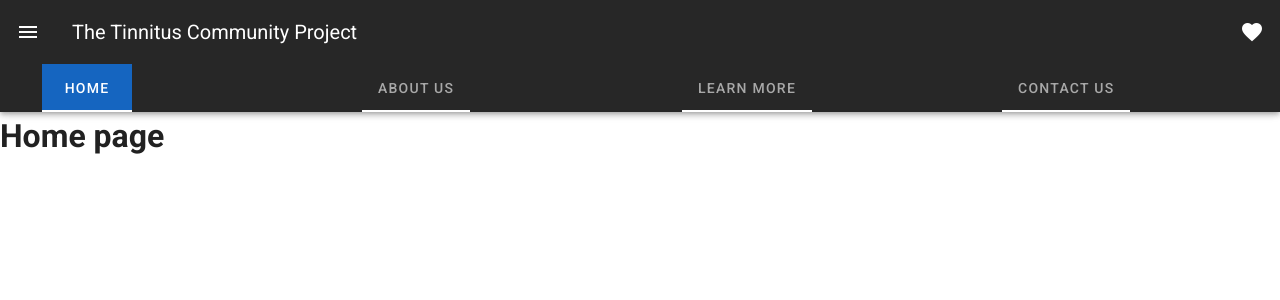
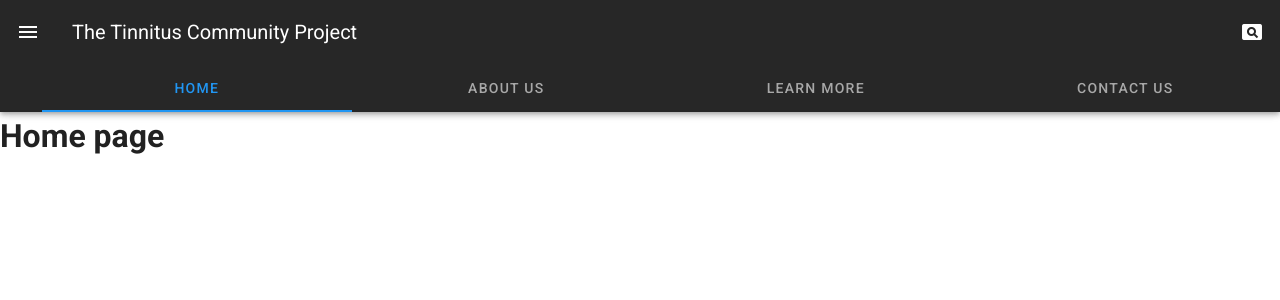
Before and after one commit to ed3899/tinnitus-project, a Vue app: page / in a window 1280 px wide. Shown: the top 300 px of the page. Built offline with nearby package versions, Linux system fonts and the light colour scheme.

Commit message:
on hover modifications to nav bar

```diff
--- a/src/components/NavBar/NavBarMain.vue
+++ b/src/components/NavBar/NavBarMain.vue
@@ -9,17 +9,26 @@
       <v-spacer></v-spacer>
 
       <v-btn icon>
-        <v-icon>mdi-heart</v-icon>
+        <v-hover #default="{hover}">
+          <v-icon :class="{ 'blue darken-1 rounded-0': hover }"
+            >mdi-card-search</v-icon
+          >
+        </v-hover>
       </v-btn>
 
       <template #extension>
-        <v-tabs v-for="(item, i) in items" :key="i" align-with-title>
-          <v-tab
-            :to="{ path: item.route }"
-            v-text="item.text"
-            exact
-            exact-active-class="blue darken-3"
-          ></v-tab>
+        <v-tabs align-with-title fixed-tabs>
+          <v-tabs-slider color="blue"></v-tabs-slider>
+
+          <v-hover #default="{hover}" v-for="(item, i) in items" :key="i">
+            <v-tab
+              :to="{ path: item.route }"
+              exact-active-class="blue--text"
+              v-text="item.text"
+              :class="{ 'blue darken-1 rounded-0 white--text': hover }"
+            >
+            </v-tab>
+          </v-hover>
         </v-tabs>
       </template>
     </v-app-bar>
```
